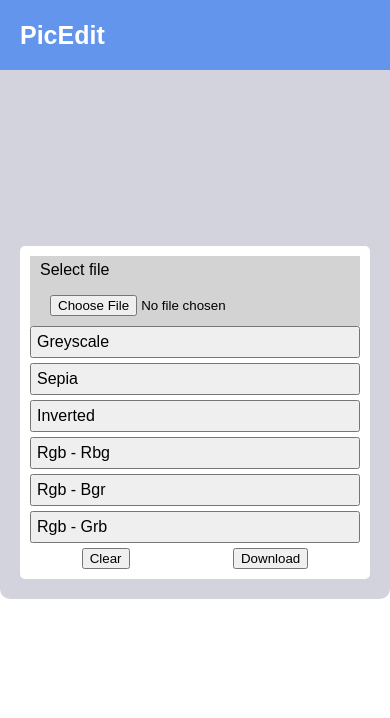
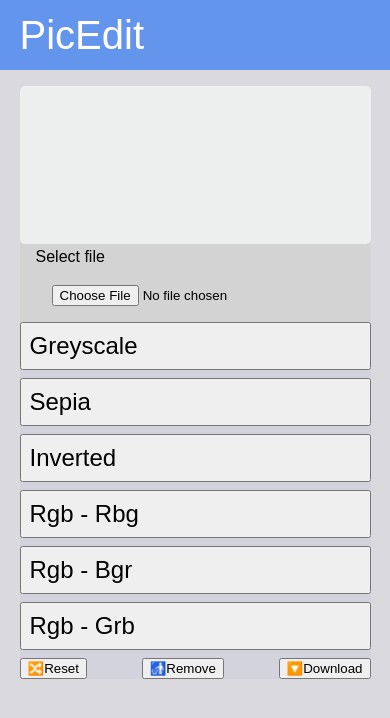
Before and after one commit to nickngeno/colorEffectApp, a plain HTML site: page index.html in a window 390 px wide. Drawn offline with Linux system fonts and the light colour scheme.

Commit message:
add responsivenes

```diff
--- a/index.html
+++ b/index.html
@@ -9,7 +9,7 @@
 <body>
     <header>
         <div class="navigation">
-            <h2>PicEdit</h2>
+            <span class="nav-brand">PicEdit</span>
         </div>
     </header>
     <div class="container">
@@ -31,8 +31,10 @@
             </div>
 
             <div class="controls">
-                <button type="button" class="btn btn-primary" id="clear" data-toggle="button" aria-pressed="false" autocomplete="off">Clear</button>
-                <button type="button" class="btn btn-primary" id="download" data-toggle="button" aria-pressed="false" autocomplete="off">Download</button>
+                <button type="button" class="btn btn-primary" id="clear" data-toggle="button" aria-pressed="false" autocomplete="off">🔀Reset</button>
+                <button type="button" class="btn btn-primary" id="remove" data-toggle="button" aria-pressed="false" autocomplete="off"> 🚮Remove</button>
+                <button type="button" class="btn btn-primary" id="download" data-toggle="button" aria-pressed="false" autocomplete="off">🔽Download</button>
+
             </div>
         </aside>
     </div>
--- a/script.js
+++ b/script.js
@@ -14,10 +14,8 @@ function uploadImage(e){
     filereader.onload = () =>{
         img.src = filereader.result;
         img.onload = () => {
-            mycanvas.width = img.width
+            mycanvas.width = img.width;
             mycanvas.height = img.height;
-            console.log(mycanvas.width)
-            console.log(mycanvas.height)
             context.drawImage(img,0,0)
         }
     }
@@ -128,7 +126,13 @@ function download() {
     tempLink.click()
     // document.body.removeChild(tempLink)
 
-
+}
+function deleteImage(){
+    var img = context.createImageData(mycanvas.width, mycanvas.height);
+    for (var i = img.data.length; --i >= 0; )
+        img.data[i] = 0;
+        context.putImageData(img, 0, 0);
+        mycanvas.height=150;
 }
 
 document.querySelectorAll("button")[0].addEventListener("click", grayscaleEffect)
@@ -142,3 +146,4 @@ document.querySelector("#clear").addEventListener("click", clear)
 document.querySelector("#download").addEventListener("click", download)
 
 document.getElementById("uploader").addEventListener("change", uploadImage)
+document.getElementById("remove").addEventListener("click", deleteImage)
--- a/style.css
+++ b/style.css
@@ -1,112 +1,115 @@
-html{
+html {
   font-family: Arial, Helvetica, sans-serif;
   font-weight: 400;
-    line-height: 1.8;
+  line-height: 1.6;
   box-sizing: border-box;
-    font-size: 10px;
-
 }
 
-body{
+body {
   padding: 0;
   margin: 0;
 }
 
-h2{
+.nav-brand {
   font-size: 2.5rem;
 }
+header {
+  width: 100%;
+  background-color: cornflowerblue;
+  height: 70px;
+}
 
-.navigation{
-    height: 7rem;
-    background-color: cornflowerblue;
-    color: #fff;
+.navigation {
+  width: 63%;
+  height: 100%;
+  margin: 0 auto;
   display: flex;
   justify-content: flex-start;
   align-items: center;
-    padding-left: 2rem;
+  color: #fff;
+  padding: 0;
+
 }
 
-.container{
+.container {
+  width: 60%;
+  margin: 0 auto;
   background-color: #d3d3de;
   padding: 2rem;
-    border-radius: 0 0 1rem 1rem;
   display: flex;
-    flex-direction: column;
-    /* margin-top: 2rem; */
+  flex-direction: row;
+  margin-top: 2rem;
+  border-radius: 5px;
 }
-main{
+main {
   flex: 2;
-    height: auto;
   overflow: hidden;
-    /* background-color: azure; */
-}
-img{
-    max-width: 100%;
-    height: auto;
+  background-color: rgb(237, 238, 238);
+  border-radius: 5px;
 }
 
-aside{
+aside {
   flex: 1;
   display: flex;
   flex-direction: column;
   padding: 1rem;
-    border-radius: 0.5rem;
+  border-radius: 0 5px 5px 0;
   height: auto;
   background-color: #fff;
-
 }
-.upload-div{
+.upload-div {
   /* width: 100%; */
-    background-color:lightgray;
+  background-color: lightgray;
   text-align: left;
-    padding-left:1rem ;
-
-
+  padding-left: 1rem;
 }
-.variations{
+.variations {
   width: 100%;
   display: flex;
   flex-direction: column;
   justify-content: center;
-
 }
 
-.variations > button{
+.variations > button {
   outline: none;
   margin-bottom: 0.5rem;
   padding: 0.5rem;
-    font-size: 1.6rem;
+  font-size: 1.5rem;
   text-align: left;
 }
 
-label{
-    font-size: 1.6rem;
-
-
-}
-input{
+input {
   padding: 1rem;
 }
 
-.controls{
+.controls {
   display: flex;
-    justify-content: space-around;
+  justify-content: space-between;
+}
+
+@media screen and (max-width: 768px) {
+body{
+    background-color: #d9d9de;
+}
+header{
+    width: 100%;
+}
+  .navigation {
+    width: 90%;
+  }
+  .container {
+    width: 90%;
+    margin:0 auto;
+    display: flex;
+    flex-direction: column;
+    padding: 0;
+    margin-top: 1rem;
 
   }
-
-@media screen and (min-width: 800px){
-    .container{
-        width: 50%;
-        margin: 0 auto;
-        display: flex;
-        flex-direction: row;
-        padding-top: 5rem;
-        margin-top: 10rem;
-        border-radius: 1rem;
-    }
-    main{
-        margin-right: 1rem;
+  aside{
+    border-radius: 0;
+    padding: 0;
+    background-color: transparent;
   }
 
-
 }
```
Lines whose indentation alone changed are shown as unchanged.
